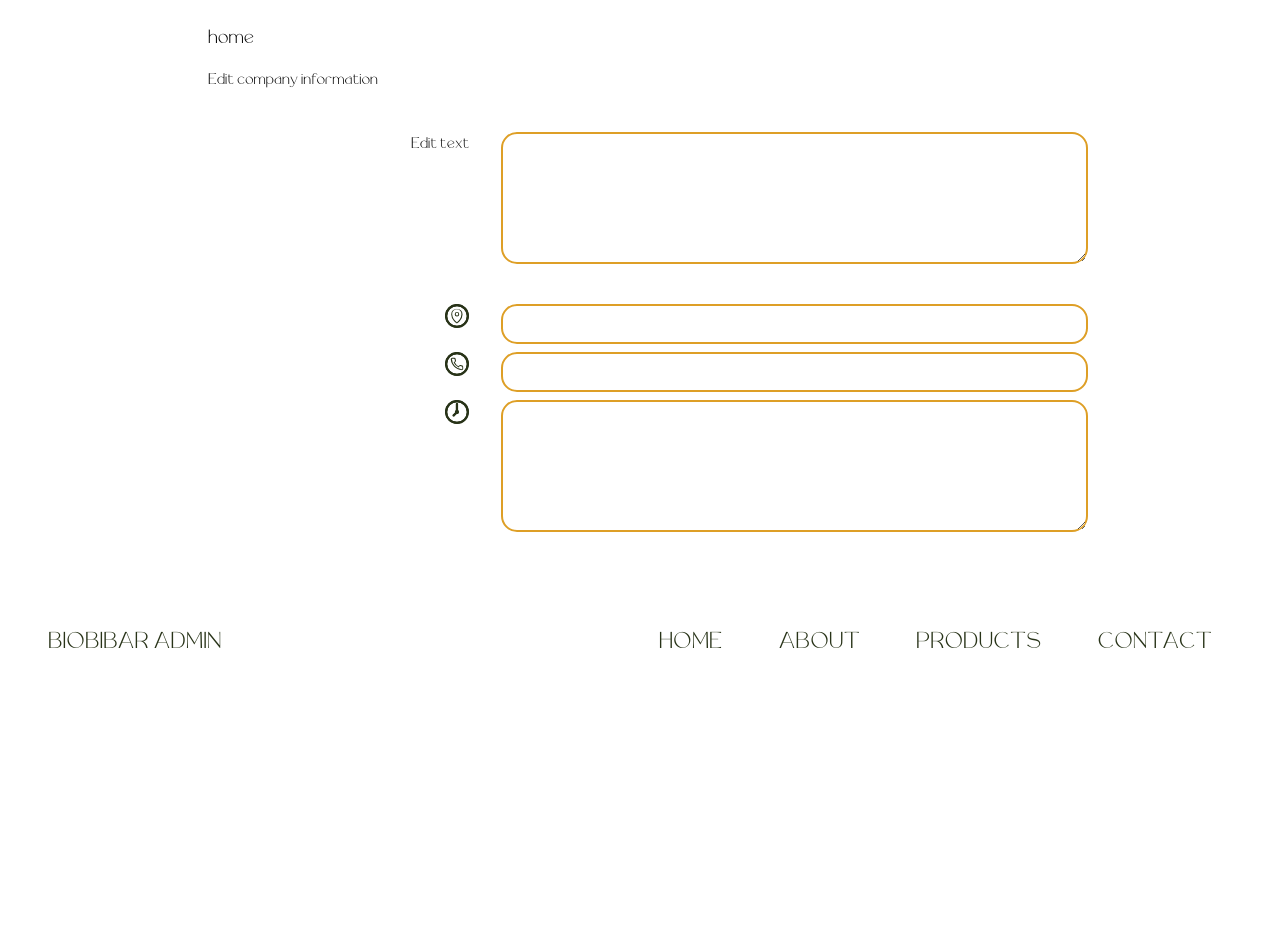
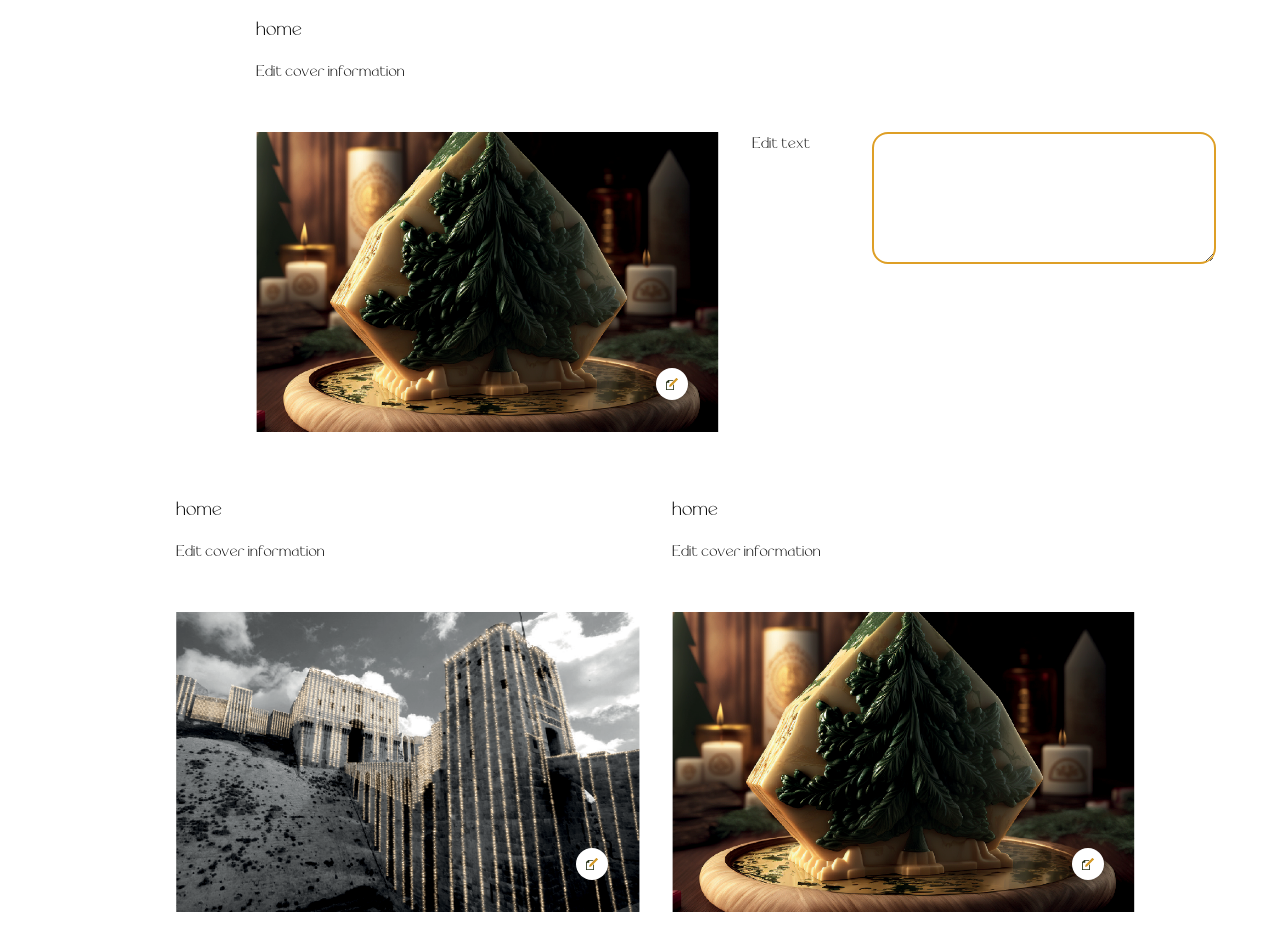
Before and after one commit to albertnahas/biobibar, a Next.js app: page /admin in a window 1280 px wide. Shown: the part 180-1132 px from the top of the page. Before the commit the page ends 858 px from the top, so only its background shows below. Built offline with nearby package versions, Linux system fonts and the light colour scheme; no server answers.

Commit message:
add editCover section and upload image, update spacing

```diff
--- a/components/EditCoverSection.tsx
+++ b/components/EditCoverSection.tsx
@@ -1,9 +1,271 @@
-import React from 'react'
+import React, { useState, useEffect } from "react";
+import Image from "next/image";
+import fetchHome from "../helpers/fetchHome";
+import updateHome from "../helpers/updateHome";
+import { Home } from "../types/home";
+import { ReactSVG } from "react-svg";
+import { uploadImage } from "../helpers/UploadImage";
 
+const defaultHome: Home = {
+  cover: "",
+  slogan: "",
+  logo: "",
+  logoDark: "",
+  cover2: "",
+  cover3: "",
+};
 const EditCoverSection = () => {
+  const [home, setHome] = useState<Home>(defaultHome);
+  const [debouncedHome, setDebouncedHome] = useState<Home>(defaultHome);
+  const { slogan } = debouncedHome;
+  const { cover, logo, logoDark, cover2, cover3 } = home;
+
+  const [imageLink, setImageLink] = useState<string>();
+
+  const [isOpen, setIsOpen] = useState<string | null>(null);
+
+  useEffect(() => {
+    fetchHome().then((res: Home | null) => {
+      setHome(res || {});
+      setDebouncedHome(res || {});
+    });
+  }, []);
+
+  useEffect(() => {
+    const timerId = setTimeout(() => {
+      setHome(debouncedHome);
+    }, 1000);
+
+    return () => clearTimeout(timerId);
+  }, [debouncedHome]);
+
+  useEffect(() => {
+    // updateHome(home);
+  }, [home]);
+
+  const handleChange = (
+    e: React.ChangeEvent<HTMLInputElement | HTMLTextAreaElement>
+  ) => {
+    const { name, value } = e.target;
+    setDebouncedHome({ ...home, [name]: value });
+  };
+
+  const handleOpen = (name: string): void => {
+    switch (name) {
+      case "cover":
+        setIsOpen(isOpen === name ? null : name);
+        break;
+      case "cover2":
+        setIsOpen(isOpen === name ? null : name);
+        break;
+      case "cover3":
+        setIsOpen(isOpen === name ? null : name);
+        break;
+    }
+  };
+
+  const hiddenFileInput = React.useRef<any>(null);
+
+  const handleUploadImageClick = () => {
+    if (hiddenFileInput?.current instanceof HTMLInputElement) {
+      hiddenFileInput.current.click();
+    }
+  };
+
+  const handleUpload = async (e: React.ChangeEvent) => {
+    const input = e.target as HTMLInputElement;
+    console.log(home.slogan);
+
+    const inputName = input.name;
+
+    if (!input.files?.length) {
+      return;
+    }
+    const file = input.files[0];
+
+    // display the image
+    const reader = new FileReader();
+    reader.onload = (e) => {
+      setImageLink(e.target?.result as string);
+    };
+    reader.readAsDataURL(file);
+
+    let imageUrl;
+    try {
+      imageUrl = await uploadImage(file);
+      if (imageUrl) {
+        setHome({ ...home, [inputName]: imageUrl });
+      }
+    } catch (e) {
+      console.error("Image size is too large");
+      return;
+    }
+  };
+
+  const handleView = () => {
+    //
+  };
+
   return (
-    <div>EditCoverInfoSection</div>
-  )
-}
+    <section className="contact">
+      <div className="container ml-24 px-8 py-4 md:px-16">
+        <h2 className="mt-12 mb-4 text-xl">home</h2>
+        <h3 className="mb-12">Edit cover information</h3>
+        <div className="mb-4 grid gap-8 md:grid-cols-2 [&_td]:p-2">
+          <div className="col-1">
+            <div className="h-300 relative mb-4 flex">
+              <Image
+                width="500"
+                height="200"
+                src={cover || "/asset1.png"}
+                style={{
+                  objectFit: "cover",
+                }}
+                alt="cover"
+              />
+              <div
+                className="cover-edit-icon"
+                onClick={() => handleOpen("cover")}
+              >
+                <ReactSVG src="/edit.svg" className="edit-svg h-3 w-3" />
+              </div>
+              {isOpen === "cover" && (
+                <div className="cover-edit-container">
+                  <label htmlFor="image">
+                    <button onClick={handleView} className="cover-edit-btn">
+                      view photo
+                    </button>
+                  </label>
+                  <label htmlFor="cover">
+                    <button
+                      onClick={handleUploadImageClick}
+                      className="cover-edit-btn"
+                    >
+                      upload a photo
+                    </button>
+                  </label>
+                  <input
+                    name="cover"
+                    ref={hiddenFileInput}
+                    type="file"
+                    className="hidden"
+                    onChange={handleUpload}
+                  />
+                </div>
+              )}
+            </div>
+          </div>
+          <div className="col-2">
+            <div className="grid gap-4 md:grid-cols-4">
+              <label>Edit text</label>
+              <textarea
+                className="input input-primary col-span-3"
+                value={slogan}
+                name="slogan"
+                rows={5}
+                onChange={handleChange}
+              />
+            </div>
+          </div>
+        </div>
+      </div>
 
-export default EditCoverSection
+      <div className="container ml-4 p-4">
+        <div className="mb-20 grid gap-8 px-4 md:grid-cols-2 md:px-12 [&_td]:p-2">
+          <div className="col-1">
+            <h2 className="mb-4 text-xl">home</h2>
+            <h3 className="mb-12">Edit cover information</h3>
+            <div className="h-300 relative mb-4 flex">
+              <Image
+                width="500"
+                height="200"
+                style={{
+                  objectFit: "cover",
+                }}
+                src={cover2 || "/asset2.png"}
+                alt="cover2"
+              />
+              <div
+                className="cover-edit-icon"
+                onClick={() => handleOpen("cover2")}
+              >
+                <ReactSVG src="/edit.svg" className="edit-svg h-3 w-3" />
+              </div>
+              {isOpen === "cover2" && (
+                <div className="cover-edit-container">
+                  <label htmlFor="image">
+                    <button onClick={handleView} className="cover-edit-btn">
+                      view photo
+                    </button>
+                  </label>
+                  <label htmlFor="cover2">
+                    <button
+                      onClick={handleUploadImageClick}
+                      className="cover-edit-btn"
+                    >
+                      upload a photo
+                    </button>
+                  </label>
+                  <input
+                    name="cover2"
+                    ref={hiddenFileInput}
+                    type="file"
+                    className="hidden"
+                    onChange={handleUpload}
+                  />
+                </div>
+              )}
+            </div>
+          </div>
+          <div className="col-2">
+            <h2 className="mb-4 text-xl">home</h2>
+            <h3 className="mb-12">Edit cover information</h3>
+            <div className="h-300 relative mb-4 flex">
+              <Image
+                width="500"
+                height="200"
+                style={{
+                  objectFit: "cover",
+                }}
+                src={cover3 || "/asset1.png"}
+                alt="cover3"
+              />
+              <div
+                className="cover-edit-icon"
+                onClick={() => handleOpen("cover3")}
+              >
+                <ReactSVG src="/edit.svg" className="edit-svg h-3 w-3" />
+              </div>
+              {isOpen === "cover3" && (
+                <div className="cover-edit-container">
+                  <label htmlFor="image">
+                    <button onClick={handleView} className="cover-edit-btn">
+                      view photo
+                    </button>
+                  </label>
+                  <label htmlFor="cover3">
+                    <button
+                      onClick={handleUploadImageClick}
+                      className="cover-edit-btn"
+                    >
+                      upload a photo
+                    </button>
+                  </label>
+                  <input
+                    name="cover3"
+                    ref={hiddenFileInput}
+                    type="file"
+                    className="hidden"
+                    onChange={handleUpload}
+                  />
+                </div>
+              )}
+            </div>
+          </div>
+        </div>
+      </div>
+    </section>
+  );
+};
+
+export default EditCoverSection;
--- a/styles/globals.css
+++ b/styles/globals.css
@@ -23,6 +23,18 @@
   }
   .textarea {
     @apply h-28;
+  }
+  .edit-svg path.cls-1 {
+    @apply fill-primary;
+  }
+  .cover-edit-icon {
+    @apply absolute bottom-8 right-8 2xl:right-36 flex h-8 w-8 cursor-pointer items-center justify-center rounded-full border-none bg-white p-1;
+  }
+  .cover-edit-container {
+    @apply absolute -bottom-8 right-16 2xl:right-44 w-120 rounded-2xl border-2 border-primary bg-white px-2 py-1 text-xs;
+  }
+  .cover-edit-btn {
+    @apply cursor-pointer m-1 p-1 rounded-lg border-2 border-primary text-left block;
   }
 }
 
@@ -108,6 +120,9 @@
     height: 120vh;
   }
 
+  .w-120 {
+    width: 120px;
+  }
   .w-180 {
     width: 180px;
   }
```
